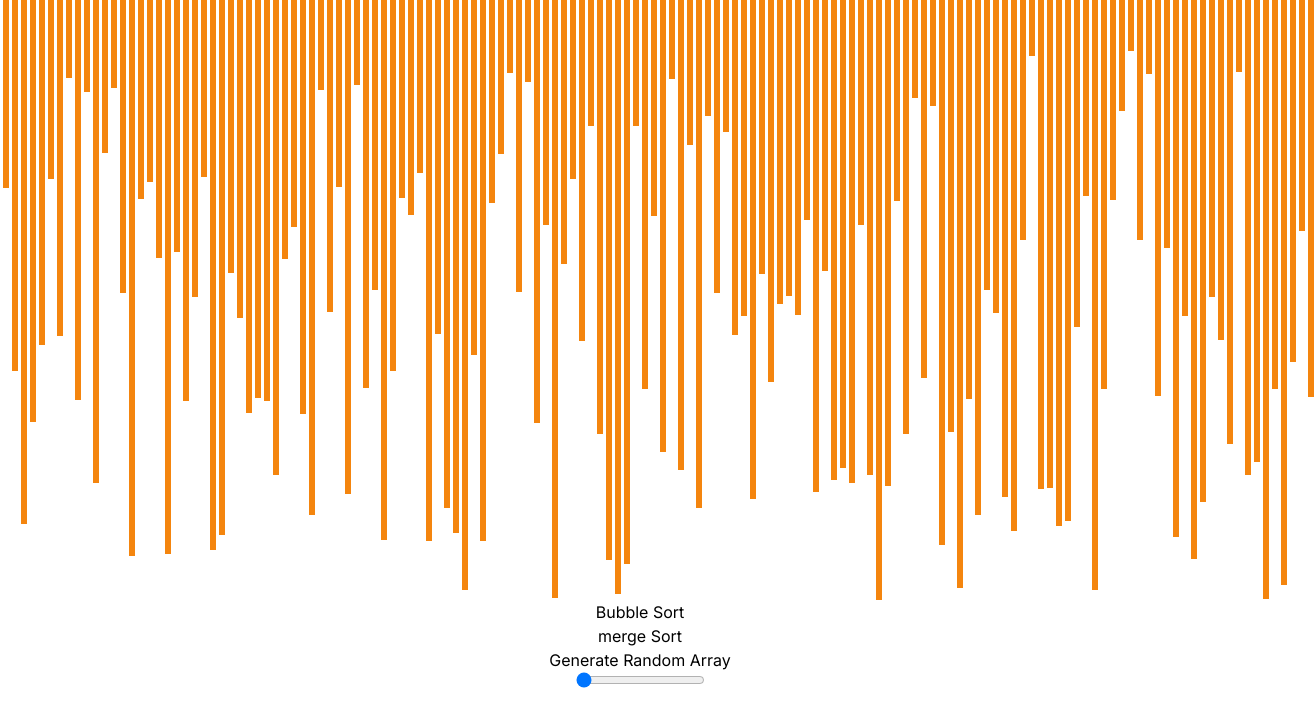
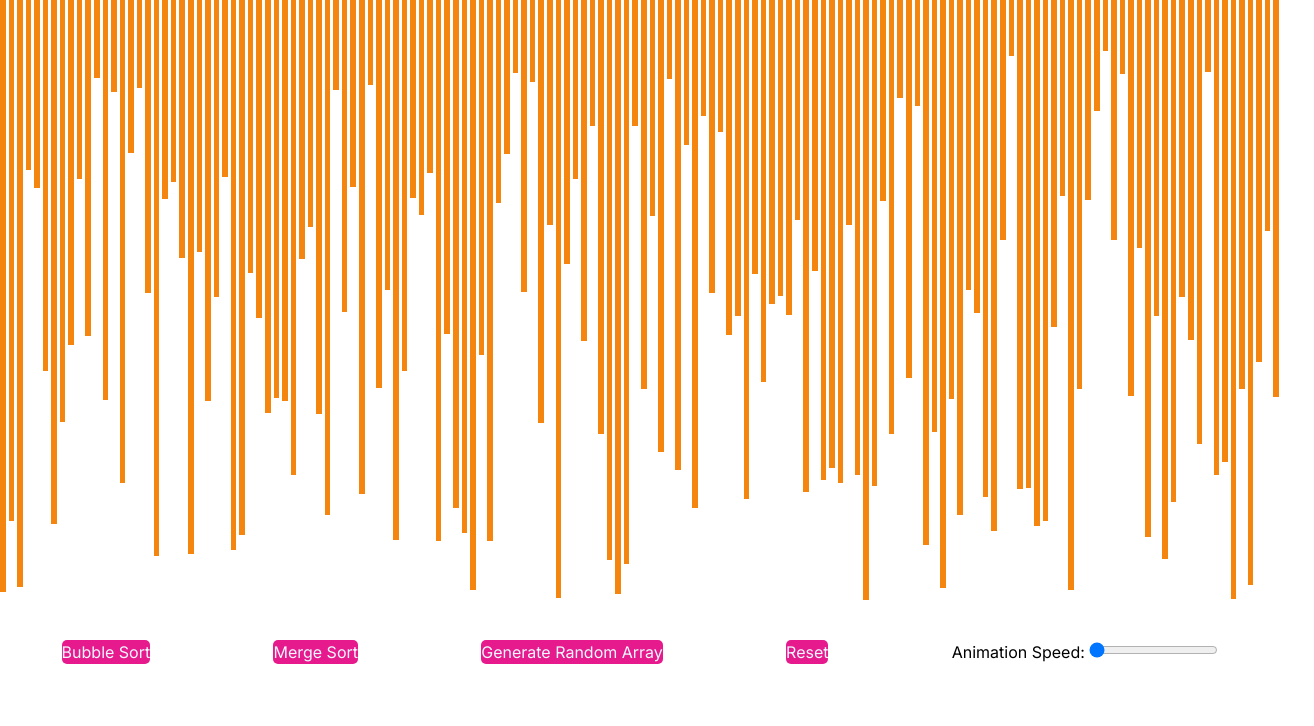
Before and after one commit to olliharry/sort-app, a Next.js app: page / in a window 1280 px wide. Shown: the top 726 px of the page, 1314 px wide, since content can reach past the window. Built offline with nearby package versions, Linux system fonts and the light colour scheme.

Commit message:
bubblesort dynamic animation speed

```diff
--- a/app/globals.css
+++ b/app/globals.css
@@ -12,14 +12,26 @@
   width: 6px;
 }
 
+.buttonContainer{
+  display: flex;
+  justify-content: space-around;
+}
+
 .container {
   display: flex;
   flex-direction: column;
-  align-items: center;
   height: 100vh;
 }
 
 .columnContainer {
   display: flex;
+  height: 80%;
   gap: 3px;
 }
+
+
+.button{
+  background-color: rgb(230, 25, 141);
+  color: aliceblue;
+  border-radius: 5px;
+}
--- a/app/page.tsx
+++ b/app/page.tsx
@@ -1,7 +1,7 @@
 "use client";
 import Image from "next/image";
 import Column from "./components/column";
-import { useEffect, useState } from "react";
+import { useEffect, useState, useRef } from "react";
 import bubbleSort from "./utils/bubbleSort";
 import { mergeSort } from "./utils/mergeSort";
 
@@ -17,6 +17,7 @@ export default function Home() {
   const [heightArray, setHeightArray] = useState<number[]>([]);
   const [comparingIndices, setComparingIndices] = useState<number[]>([]);
   const [sleepDuration, setSleepDuration] = useState<number>(1);
+  const sleepDurationRef = useRef<number>(100);
   useEffect(() => {
     const initialArray = generateInitialArray();
     setHeightArray(initialArray);
@@ -24,10 +25,10 @@ export default function Home() {
 
   async function sort() {
     await bubbleSort(
+      sleepDurationRef,
       heightArray,
       setHeightArray,
       setComparingIndices,
-      sleepDuration
     );
   }
   function randomize() {
@@ -45,6 +46,10 @@ export default function Home() {
     );
   }
 
+  function reset(){
+    window.location.reload();
+  }
+
   return (
     <main className="container">
       <div className="columnContainer">
@@ -56,17 +61,25 @@ export default function Home() {
           />
         ))}
       </div>
-      <button onClick={() => sort()}>Bubble Sort</button>
-      <button onClick={() => merge()}>merge Sort</button>
-      <button onClick={() => randomize()}>Generate Random Array</button>
+      <div className="buttonContainer">
+      <button className="button" onClick={() => sort()}>Bubble Sort</button>
+      <button className="button" onClick={() => merge()}>Merge Sort</button>
+      <button className="button" onClick={() => randomize()}>Generate Random Array</button>
+      <button className="button" onClick={() => reset()}>Reset</button>
+      <div>
+      <label htmlFor="speedRange">Animation Speed:  </label>
       <input
         type="range"
         min="1"
         max="100"
         step="1"
-        value={sleepDuration}
-        onChange={(e) => setSleepDuration(Number(e.target.value))}
+        value={100-sleepDurationRef.current+1}
+        onChange={(e) => sleepDurationRef.current = 100 - Number(e.target.value) + 1/*setSleepDuration(100 - Number(e.target.value)+1)*/}
       />
+      </div>
+
+      </div>
+
     </main>
   );
 }
--- a/app/utils/bubbleSort.tsx
+++ b/app/utils/bubbleSort.tsx
@@ -1,10 +1,10 @@
 import { sleep } from "./sleep";
 
 export async function bubbleSort(
+  sleepDurationRef: React.MutableRefObject<number>,
   arr: number[],
   setHeightArray: React.Dispatch<React.SetStateAction<number[]>>,
   setComparingIndices: React.Dispatch<React.SetStateAction<number[]>>,
-  sleepDuration: number
 ): Promise<number[] | -1> {
   const len = arr.length;
   let swapped: boolean;
@@ -17,7 +17,7 @@ export async function bubbleSort(
         setComparingIndices([i, i + 1]);
         [arr[i], arr[i + 1]] = [arr[i + 1], arr[i]];
         swapped = true;
-        await sleep(sleepDuration);
+        await sleep(sleepDurationRef.current);
         setHeightArray([...arr]);
       }
     }
--- a/app/utils/mergeSort.tsx
+++ b/app/utils/mergeSort.tsx
@@ -14,7 +14,6 @@ async function merge(setComparingIndices: React.Dispatch<React.SetStateAction<nu
       result.push(right[rightIndex]);
       rightIndex++;
     }
-
     const newArray = [...currentArray];
     newArray.splice(startIndex, result.length, ...result);
     setHeightArray(newArray);
@@ -23,10 +22,6 @@ async function merge(setComparingIndices: React.Dispatch<React.SetStateAction<nu
   setComparingIndices([]);
   const finalResult = result.concat(left.slice(leftIndex)).concat(right.slice(rightIndex));
 
-  // Ensure the full array is updated with the final merged result
-  const newArray = [...currentArray];
-  newArray.splice(startIndex, finalResult.length, ...finalResult);
-  setHeightArray(newArray);
   currentArray.splice(startIndex, finalResult.length, ...finalResult);
 
   return finalResult;
@@ -44,6 +39,7 @@ export async function mergeSort(
   if (arr.length <= 1) {
     return arr;
   }
+
 
   const middle = Math.floor(arr.length / 2);
   const left = arr.slice(0, middle);
```
